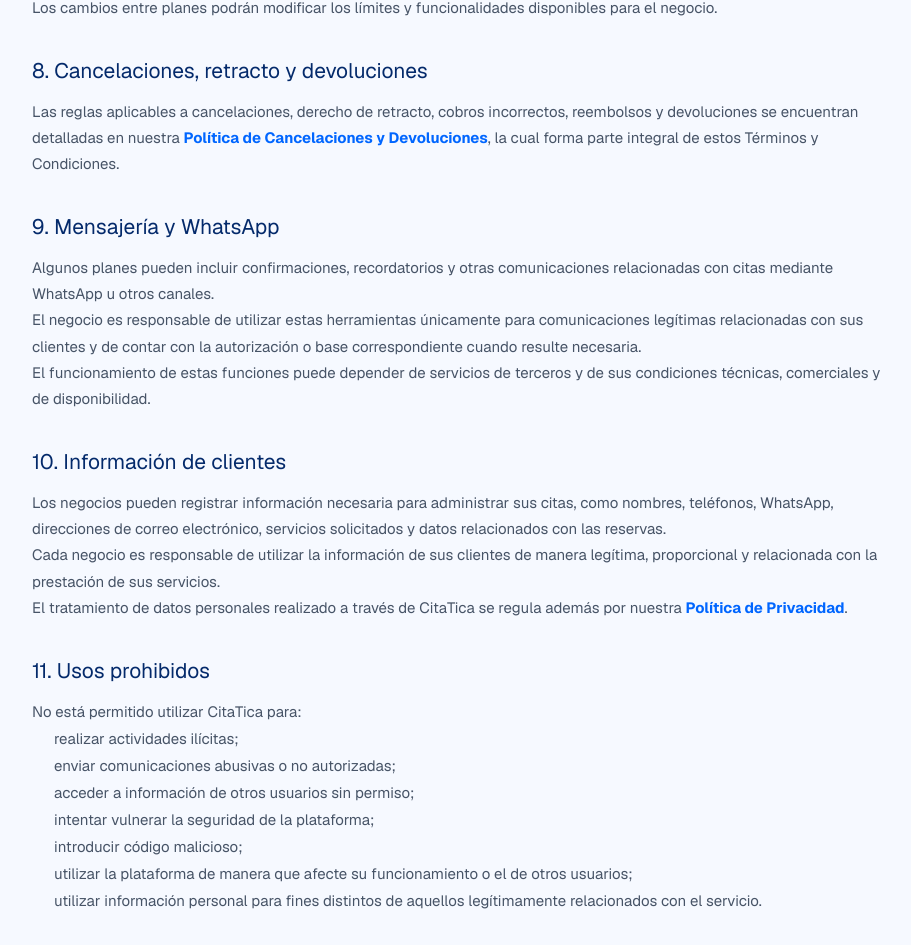
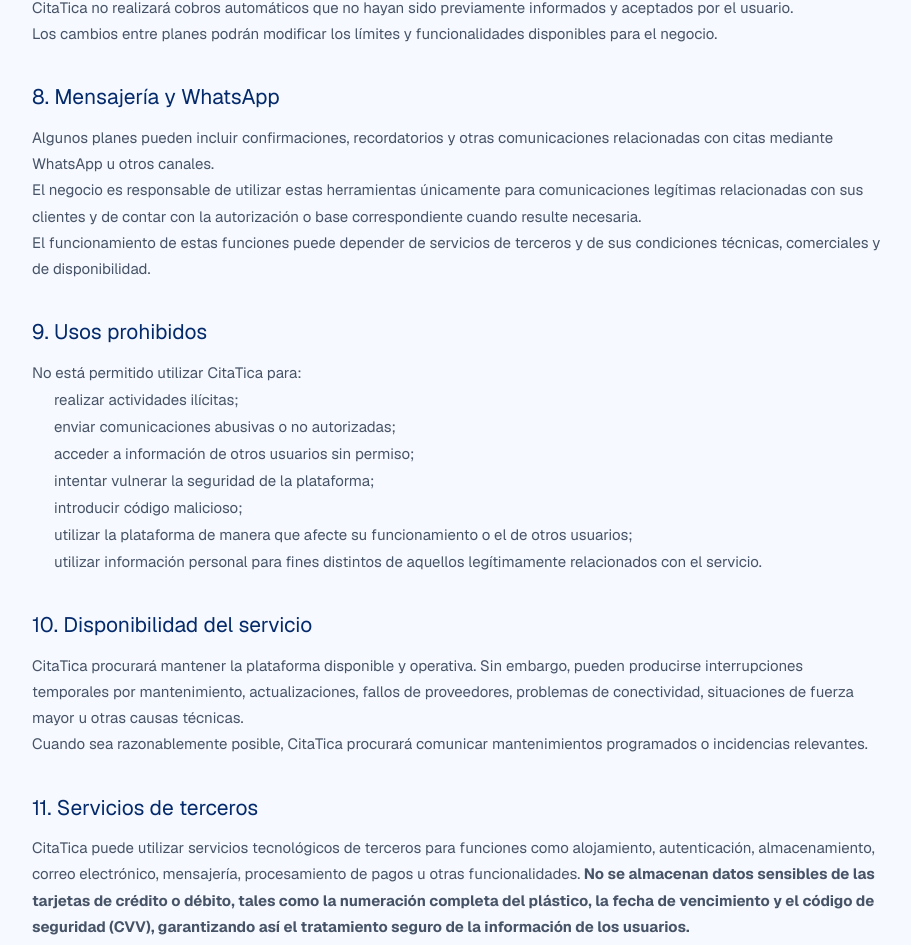
Before and after one commit to solucionesbys-cr/citatica, a Next.js app: page /terminos in a window 1280 px wide. Shown: the part 1732-2677 px from the top of the page, without its empty margins (182-1093 px from the left). Built offline with nearby package versions, Linux system fonts and the light colour scheme.

Commit message:
Actualizar documentos legales segun requerimiento bancario

```diff
--- a/app/privacidad/page.tsx
+++ b/app/privacidad/page.tsx
@@ -35,8 +35,36 @@
         <h1 style={titleStyle}>Política de Privacidad</h1>
 
         <p style={updatedStyle}>
-          Última actualización: 28 de septiembre de 2026
+          Última actualización: octubre 2026
         </p>
+
+        <Section title="Información de clientes y protección de datos personales">
+          <p>
+            CitaTica tratará los datos personales conforme a esta
+            Política de Privacidad y a la legislación costarricense
+            aplicable.
+          </p>
+
+          <p>
+            Los usuarios deberán utilizar los datos personales a los
+            que tengan acceso únicamente para fines legítimos
+            relacionados con la operación de su negocio y la gestión de
+            citas.
+          </p>
+
+          <p>
+            Los negocios pueden registrar información necesaria para
+            administrar sus citas, como nombres, teléfonos, WhatsApp,
+            direcciones de correo electrónico, servicios solicitados y
+            datos relacionados con las reservas.
+          </p>
+
+          <p>
+            Cada negocio es responsable de utilizar la información de
+            sus clientes de manera legítima, proporcional y relacionada
+            con la prestación de sus servicios.
+          </p>
+        </Section>
 
         <Section title="1. Responsable del tratamiento">
           <p>
@@ -52,19 +80,25 @@
             facturación, seguridad y funcionamiento general del servicio.
           </p>
         </Section>
-
         <Section title="2. Alcance de esta política">
           <p>
-            Esta política describe cómo CitaTica recopila, utiliza, almacena y
-            protege la información personal de las personas que crean una
-            cuenta, administran un negocio o utilizan las herramientas de la
-            plataforma.
+            Esta política describe cómo CitaTica recopila, utiliza y
+            protege la información personal de las personas que crean
+            una cuenta, administran un negocio o utilizan las
+            herramientas de la plataforma.
           </p>
 
           <p>
-            También explica el tratamiento de información que los negocios
-            registran sobre sus propios clientes para gestionar citas y
-            servicios.
+            También explica el tratamiento de información que los
+            negocios registran sobre sus propios clientes para gestionar
+            citas y servicios.
+            <strong>
+              {" "}No se almacenan datos sensibles de las tarjetas de
+              crédito o débito, tales como la numeración completa del
+              plástico, la fecha de vencimiento y el código de seguridad
+              (CVV), garantizando así el tratamiento seguro de la
+              información de los usuarios.
+            </strong>
           </p>
         </Section>
 
@@ -167,6 +201,11 @@
           </p>
         </Section>
 
+        <p style={{ marginTop: "34px" }}>
+          El comercio no almacena datos sensibles de las tarjetas de
+          crédito o débito utilizadas.
+        </p>
+
         <Section title="9. Seguridad">
           <p>
             CitaTica adopta medidas técnicas y organizativas razonables para
@@ -248,12 +287,6 @@
               Cancelaciones y Devoluciones
             </Link>
           </div>
-        </div>
-
-        <div style={legalNoticeStyle}>
-          Esta es una versión inicial preparada para el lanzamiento de CitaTica.
-          Conviene realizar una revisión jurídica profesional antes de iniciar
-          cobros comerciales a usuarios finales.
         </div>
       </article>
     </main>
--- a/app/terminos/page.tsx
+++ b/app/terminos/page.tsx
@@ -92,7 +92,7 @@
         </h1>
 
         <p style={actualizacionStyle}>
-          Última actualización: 28 de septiembre de 2026
+          Última actualización: Octubre 2026
         </p>
 
         <div style={identificacionStyle}>
@@ -107,7 +107,6 @@
             Servicios de Tecnologías de Información.
           </p>
         </div>
-
         <Seccion titulo="1. Objeto">
           <p>
             Estos Términos y Condiciones regulan el acceso, registro,
@@ -124,7 +123,6 @@
             leído, comprendido y aceptado estos Términos y Condiciones.
           </p>
         </Seccion>
-
         <Seccion titulo="2. Identificación del proveedor">
           <p>
             El servicio CitaTica es operado por Bryan Bermúdez
@@ -143,7 +141,6 @@
             plataforma CitaTica.
           </p>
         </Seccion>
-
         <Seccion titulo="3. Usuarios de CitaTica">
           <p>
             CitaTica está dirigida principalmente a negocios,
@@ -157,7 +154,6 @@
             CitaTica en su nombre.
           </p>
         </Seccion>
-
         <Seccion titulo="4. Cuenta y seguridad">
           <p>
             Cada usuario es responsable de mantener la confidencialidad
@@ -177,7 +173,6 @@
             razonables de seguridad.
           </p>
         </Seccion>
-
         <Seccion titulo="5. Planes y funcionalidades">
           <p>
             CitaTica puede ofrecer diferentes planes con precios,
@@ -194,12 +189,11 @@
 
           <p>
             CitaTica podrá modificar en el futuro sus planes, precios o
-            características. Cuando un cambio afecte de forma
-            relevante una suscripción activa, se procurará comunicarlo
+            características. Cuando un cambio afecte de forma relevante
+            una suscripción activa, se procurará comunicarlo
             previamente al usuario.
           </p>
         </Seccion>
-
         <Seccion titulo="6. Prueba Premium de 15 días">
           <p>
             Los negocios nuevos podrán recibir una prueba gratuita de
@@ -225,13 +219,13 @@
             sujeto a los límites correspondientes a dicho plan.
           </p>
         </Seccion>
-
         <Seccion titulo="7. Pagos, renovaciones y cambios de plan">
           <p>
             Cuando CitaTica habilite planes de pago, el precio,
             periodicidad, impuestos aplicables, métodos de pago y
             condiciones de renovación serán informados antes de que el
-            usuario confirme la contratación.
+            usuario confirme la contratación; estos se realizan a
+            través de Cargos Recurrentes.
           </p>
 
           <p>
@@ -244,24 +238,7 @@
             funcionalidades disponibles para el negocio.
           </p>
         </Seccion>
-
-        <Seccion titulo="8. Cancelaciones, retracto y devoluciones">
-          <p>
-            Las reglas aplicables a cancelaciones, derecho de retracto,
-            cobros incorrectos, reembolsos y devoluciones se encuentran
-            detalladas en nuestra{" "}
-            <Link
-              href="/cancelaciones-y-devoluciones"
-              style={linkStyle}
-            >
-              Política de Cancelaciones y Devoluciones
-            </Link>
-            , la cual forma parte integral de estos Términos y
-            Condiciones.
-          </p>
-        </Seccion>
-
-        <Seccion titulo="9. Mensajería y WhatsApp">
+        <Seccion titulo="8. Mensajería y WhatsApp">
           <p>
             Algunos planes pueden incluir confirmaciones,
             recordatorios y otras comunicaciones relacionadas con citas
@@ -282,31 +259,7 @@
           </p>
         </Seccion>
 
-        <Seccion titulo="10. Información de clientes">
-          <p>
-            Los negocios pueden registrar información necesaria para
-            administrar sus citas, como nombres, teléfonos, WhatsApp,
-            direcciones de correo electrónico, servicios solicitados y
-            datos relacionados con las reservas.
-          </p>
-
-          <p>
-            Cada negocio es responsable de utilizar la información de
-            sus clientes de manera legítima, proporcional y relacionada
-            con la prestación de sus servicios.
-          </p>
-
-          <p>
-            El tratamiento de datos personales realizado a través de
-            CitaTica se regula además por nuestra{" "}
-            <Link href="/privacidad" style={linkStyle}>
-              Política de Privacidad
-            </Link>
-            .
-          </p>
-        </Seccion>
-
-        <Seccion titulo="11. Usos prohibidos">
+        <Seccion titulo="9. Usos prohibidos">
           <p>No está permitido utilizar CitaTica para:</p>
 
           <ul style={listaStyle}>
@@ -326,7 +279,7 @@
           </ul>
         </Seccion>
 
-        <Seccion titulo="12. Disponibilidad del servicio">
+        <Seccion titulo="10. Disponibilidad del servicio">
           <p>
             CitaTica procurará mantener la plataforma disponible y
             operativa. Sin embargo, pueden producirse interrupciones
@@ -341,23 +294,28 @@
             relevantes.
           </p>
         </Seccion>
-
-        <Seccion titulo="13. Servicios de terceros">
+        <Seccion titulo="11. Servicios de terceros">
           <p>
             CitaTica puede utilizar servicios tecnológicos de terceros
             para funciones como alojamiento, autenticación,
             almacenamiento, correo electrónico, mensajería,
             procesamiento de pagos u otras funcionalidades.
+            <strong>
+              {" "}No se almacenan datos sensibles de las tarjetas de
+              crédito o débito, tales como la numeración completa del
+              plástico, la fecha de vencimiento y el código de seguridad
+              (CVV), garantizando así el tratamiento seguro de la
+              información de los usuarios.
+            </strong>
           </p>
 
           <p>
-            Algunas funciones pueden estar sujetas adicionalmente a
-            los términos, políticas y disponibilidad de dichos
-            proveedores.
+            Algunas funciones pueden estar sujetas adicionalmente a los
+            términos, políticas y disponibilidad de dichos proveedores.
           </p>
         </Seccion>
 
-        <Seccion titulo="14. Cancelación y cierre de cuenta">
+        <Seccion titulo="12. Cancelación y cierre de cuenta">
           <p>
             El usuario podrá solicitar la cancelación de su suscripción
             o el cierre de su cuenta conforme a los mecanismos
@@ -377,7 +335,7 @@
           </p>
         </Seccion>
 
-        <Seccion titulo="15. Suspensión">
+        <Seccion titulo="13. Suspensión">
           <p>
             CitaTica podrá suspender temporalmente una cuenta cuando
             exista uso abusivo, fraude, riesgo de seguridad,
@@ -386,7 +344,7 @@
           </p>
         </Seccion>
 
-        <Seccion titulo="16. Responsabilidad del negocio">
+        <Seccion titulo="14. Responsabilidad del negocio">
           <p>
             CitaTica proporciona herramientas tecnológicas para la
             gestión de citas y negocios, pero no participa en la
@@ -402,7 +360,7 @@
           </p>
         </Seccion>
 
-        <Seccion titulo="17. Propiedad intelectual">
+        <Seccion titulo="15. Propiedad intelectual">
           <p>
             El nombre CitaTica, su identidad gráfica, software, diseño,
             funcionalidades, documentación y demás elementos propios de
@@ -416,24 +374,7 @@
           </p>
         </Seccion>
 
-        <Seccion titulo="18. Protección de datos personales">
-          <p>
-            CitaTica tratará los datos personales conforme a su{" "}
-            <Link href="/privacidad" style={linkStyle}>
-              Política de Privacidad
-            </Link>{" "}
-            y a la legislación costarricense aplicable.
-          </p>
-
-          <p>
-            Los usuarios deberán utilizar los datos personales a los
-            que tengan acceso únicamente para fines legítimos
-            relacionados con la operación de su negocio y la gestión de
-            citas.
-          </p>
-        </Seccion>
-
-        <Seccion titulo="19. Modificaciones de estos términos">
+        <Seccion titulo="16. Modificaciones de estos términos">
           <p>
             Estos términos pueden ser actualizados para reflejar
             cambios en CitaTica, nuevas funcionalidades, cambios
@@ -448,21 +389,12 @@
           </p>
         </Seccion>
 
-        <Seccion titulo="20. Legislación aplicable">
+        <Seccion titulo="17. Legislación aplicable">
           <p>
             Estos términos se interpretarán conforme al ordenamiento
             jurídico de la República de Costa Rica, sin perjuicio de
             los derechos reconocidos por la normativa de protección al
             consumidor y de protección de datos personales.
-          </p>
-        </Seccion>
-
-        <Seccion titulo="21. Contacto">
-          <p>
-            Para consultas sobre estos términos, privacidad,
-            cancelaciones, cuenta o servicio al cliente, el usuario
-            podrá utilizar los medios oficiales de contacto publicados
-            por CitaTica.
           </p>
         </Seccion>
 
@@ -495,17 +427,6 @@
               Cancelaciones y Devoluciones
             </Link>
           </div>
-        </div>
-
-        <div style={avisoStyle}>
-          <strong style={{ color: "#042A6B" }}>
-            Nota importante:
-          </strong>{" "}
-          este documento constituye la base contractual de CitaTica.
-          Antes de iniciar el cobro de suscripciones a terceros, es
-          recomendable realizar una revisión jurídica profesional de la
-          versión final, especialmente de las condiciones de pago,
-          facturación, retracto y protección de datos.
         </div>
       </article>
     </main>
```
Also changed, not shown: app/cancelaciones-y-devoluciones/page.tsx (+6 -13 lines).
